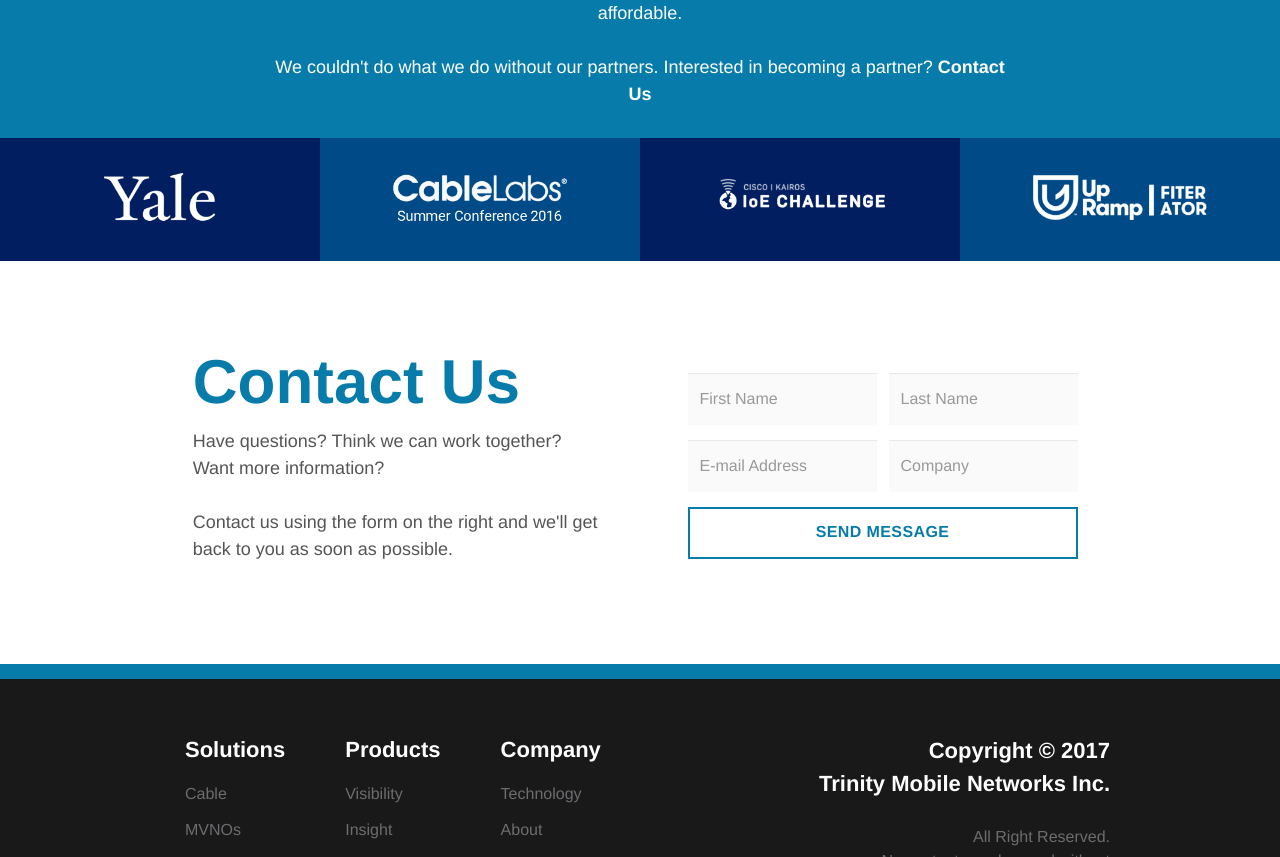
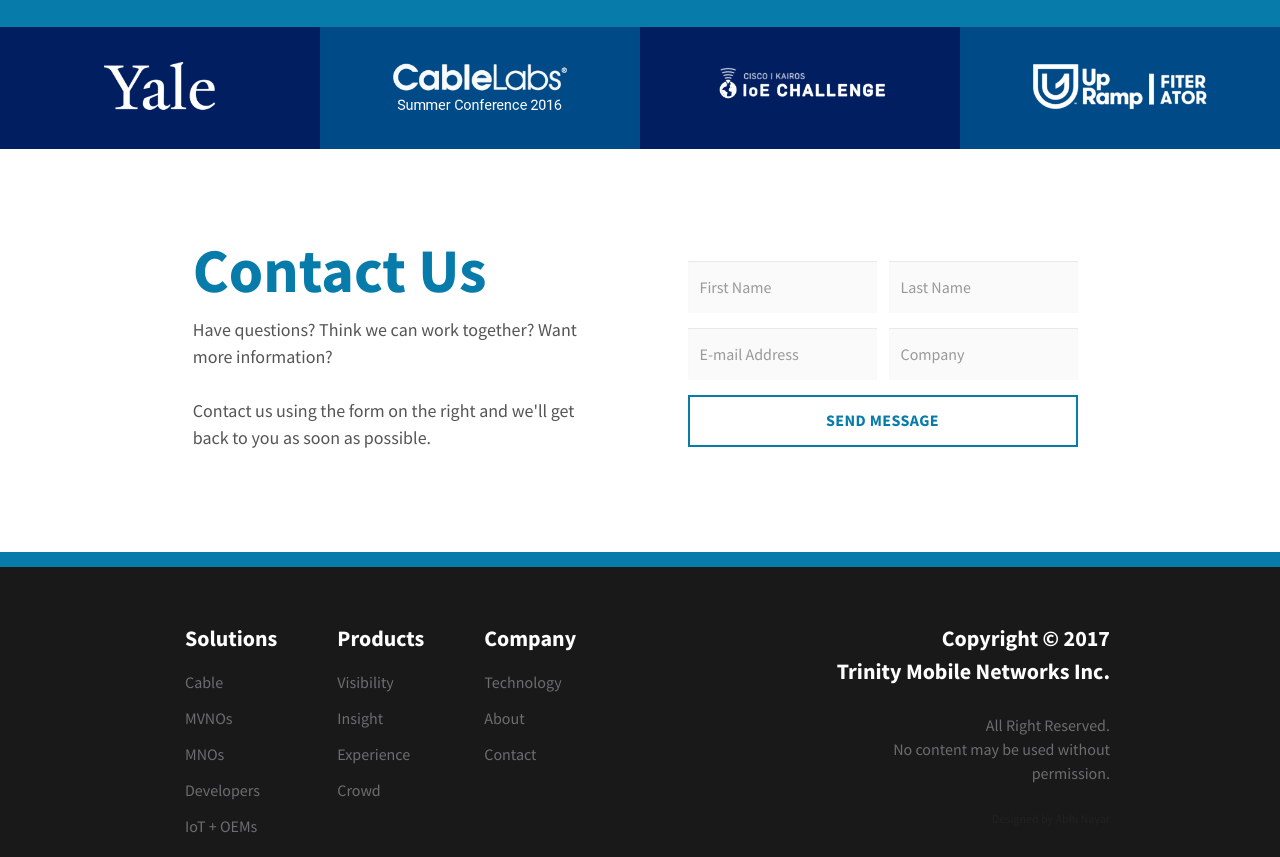
Before and after one commit to abhinayar/TMN, a plain HTML site: page index.html in a window 1280 px wide. Shown: the part 3379-4236 px from the top of the page. Drawn offline with nearby package versions, Linux system fonts and the light colour scheme.

Commit message:
Fixed Font + CableLabs

```diff
--- a/index.html
+++ b/index.html
@@ -41,6 +41,7 @@
         <link href="https://maxcdn.bootstrapcdn.com/bootstrap/3.3.7/css/bootstrap.min.css" rel="stylesheet" integrity="sha384-BVYiiSIFeK1dGmJRAkycuHAHRg32OmUcww7on3RYdg4Va+PmSTsz/K68vbdEjh4u" crossorigin="anonymous">
         <!-- Font Awesome CDN -->
         <link rel="stylesheet" href="https://maxcdn.bootstrapcdn.com/font-awesome/4.6.3/css/font-awesome.min.css"/>
+        <link href="https://fonts.googleapis.com/css?family=Source+Sans+Pro:400,700" rel="stylesheet">
         <!-- LOCAL STYLING -->
         <link rel="stylesheet" href="public/css/main.css"/>
 
@@ -3064,7 +3065,7 @@
 				<div class="partner-wrapper col-xs-12 col-sm-3 no-pad two">
 					<div class="partner">
 						<a href="http://www.cablelabs.com">
-							<img src="public/img/index/partners/CableLabs.png" alt="Cable Labs"/>
+							<img src="public/img/index/partners/cableLabs.png" alt="Cable Labs"/>
 						</a>
 					</div>
 				</div>
```
Also changed, not shown: Products/Crowd.html (+1 -0 lines), Products/Experience.html (+1 -0 lines), Products/Insight.html (+1 -0 lines), Products/Visibility.html (+1 -0 lines), Solutions/Cable.html (+1 -0 lines), Solutions/Devs.html (+1 -0 lines), Solutions/Iot.html (+1 -0 lines), Solutions/Mno.html (+1 -0 lines), Solutions/Mvno.html (+1 -0 lines), Technology.html (+1 -0 lines).
